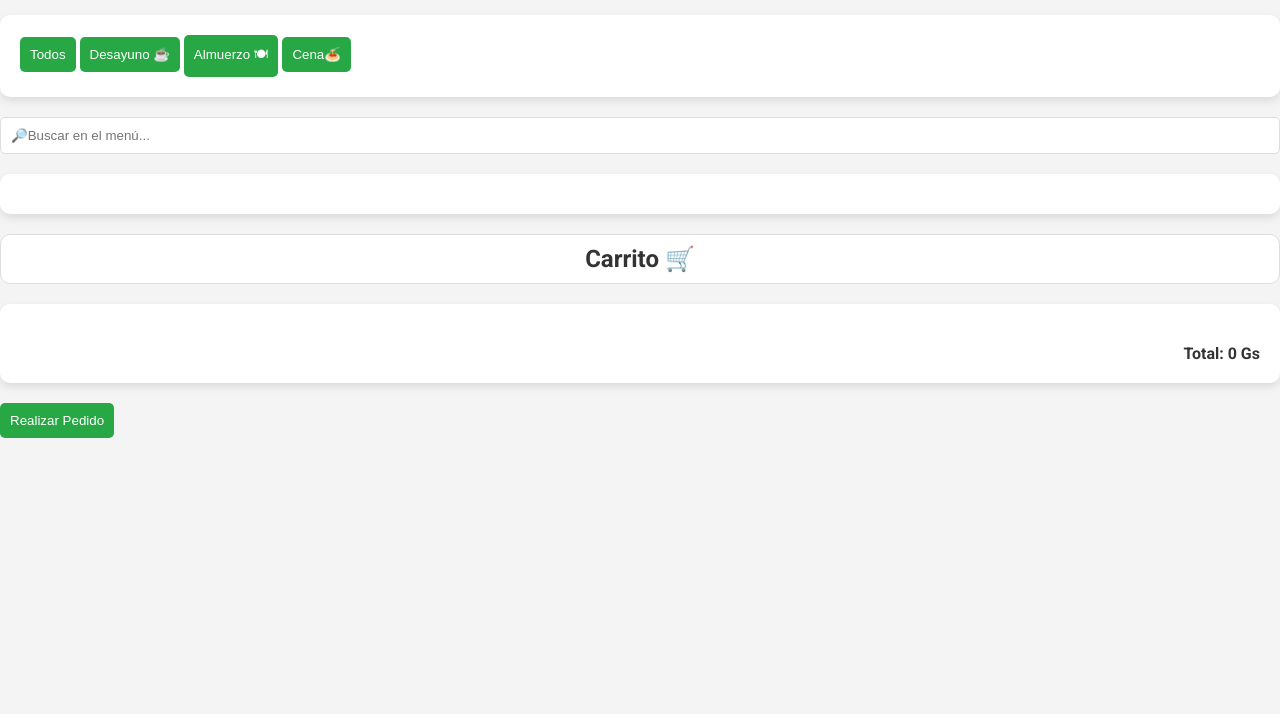
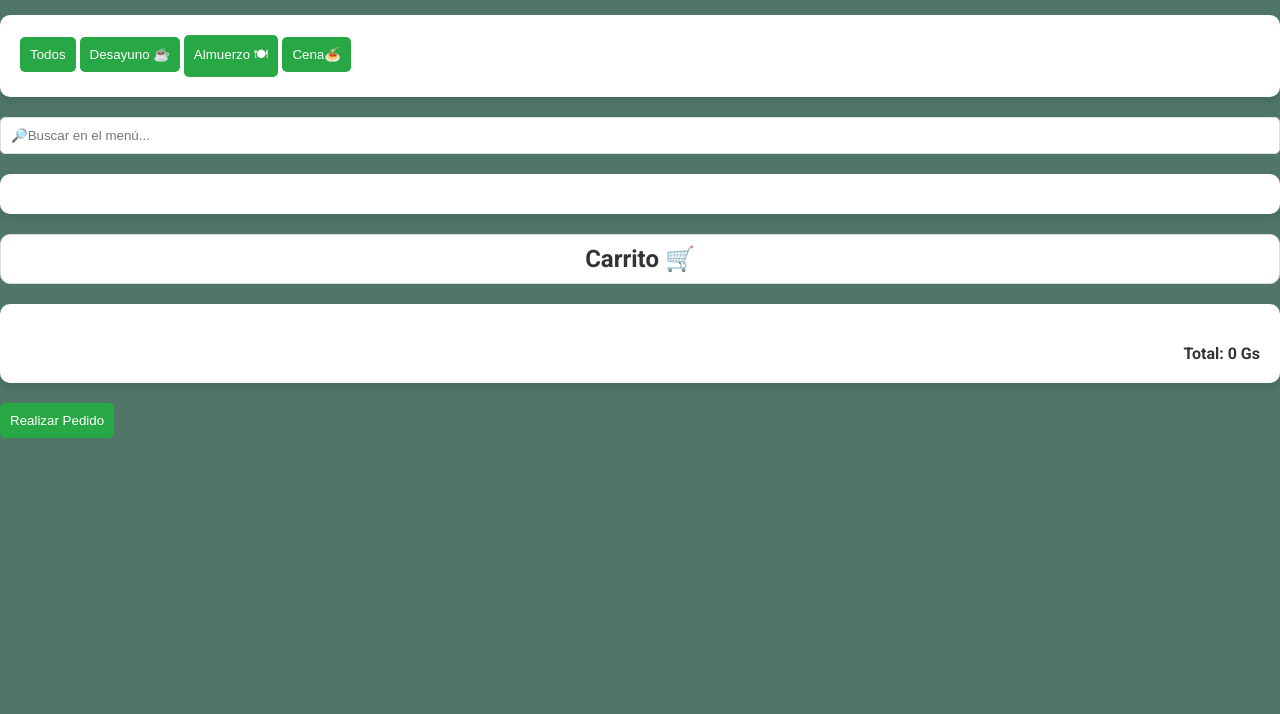
Before and after one commit to Damvalens/restaurante-app, a website: page public/index.html in a window 1280 px wide. Shown: the part 86-800 px from the top of the page. Drawn offline with Linux system fonts and the light colour scheme; no server answers.

Commit message:
Update styles.css

```diff
--- a/public/styles.css
+++ b/public/styles.css
@@ -5,7 +5,7 @@ body {
   margin: 0;
   padding: 0;
   box-sizing: border-box;
-  background-color: #f4f4f4;
+  background-color: #4F7666;
   color: #333;
 }
 
```
